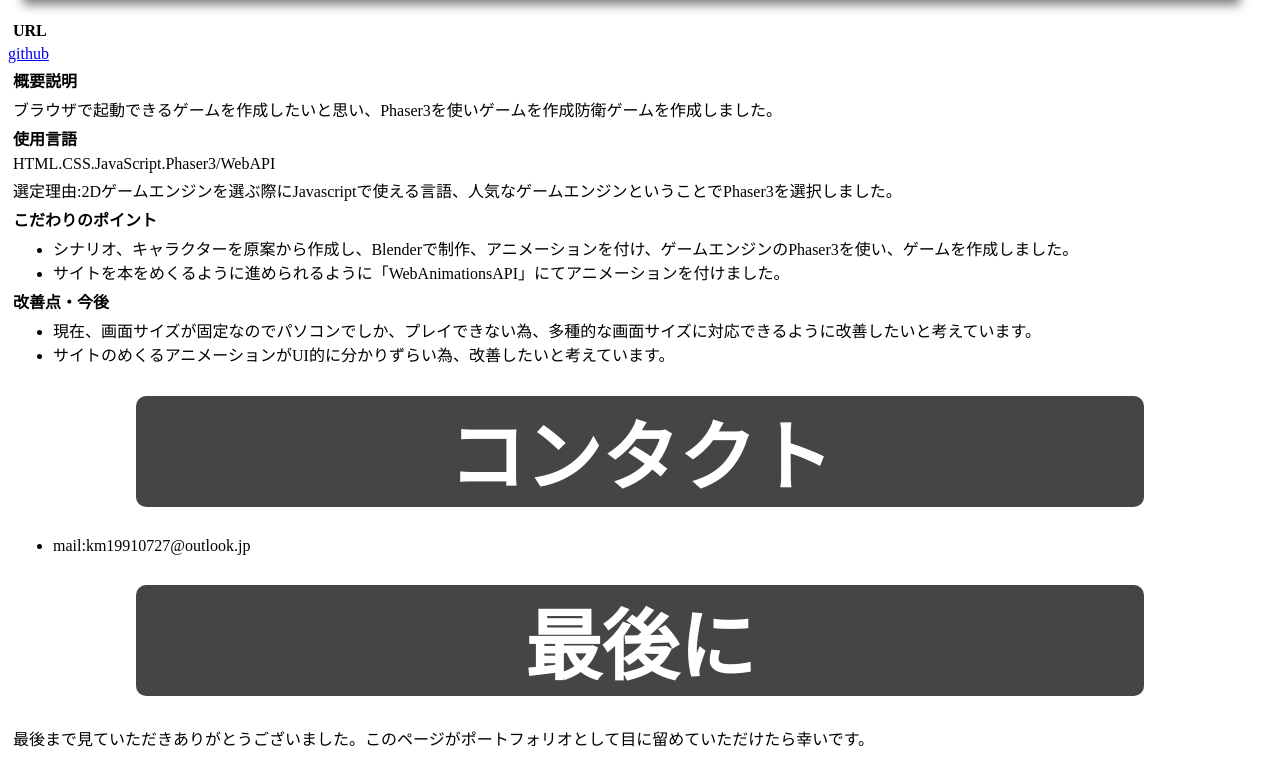
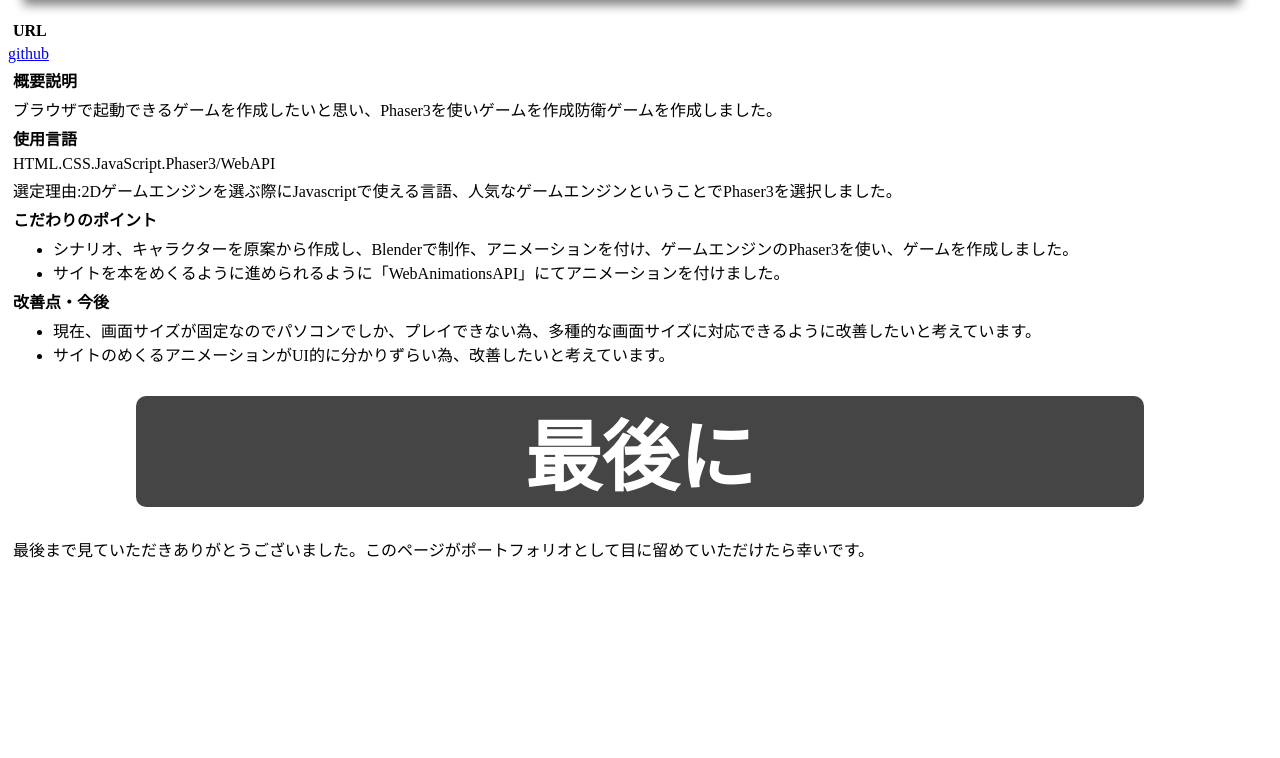
Before and after one commit to keisuke0727/portfolio, a plain HTML site: page index.html in a window 1280 px wide. Shown: the part 2926-3684 px from the top of the page. After the commit the page ends 3495 px from the top, so only its background shows below. Drawn offline with Linux system fonts and the light colour scheme.

Commit message:
Add files via upload

```diff
--- a/index.html
+++ b/index.html
@@ -69,10 +69,7 @@
             <li>サイトのめくるアニメーションがUI的に分かりずらい為、改善したいと考えています。</li>
         </ul>
     </div>
-    <h2>コンタクト</h2>
-    <ul>
-        <li>mail:km19910727@outlook.jp</li>
-    </ul>
+
     <h2>最後に</h2>
     <P>最後まで見ていただきありがとうございました。このページがポートフォリオとして目に留めていただけたら幸いです。</P>
 </body>
```
